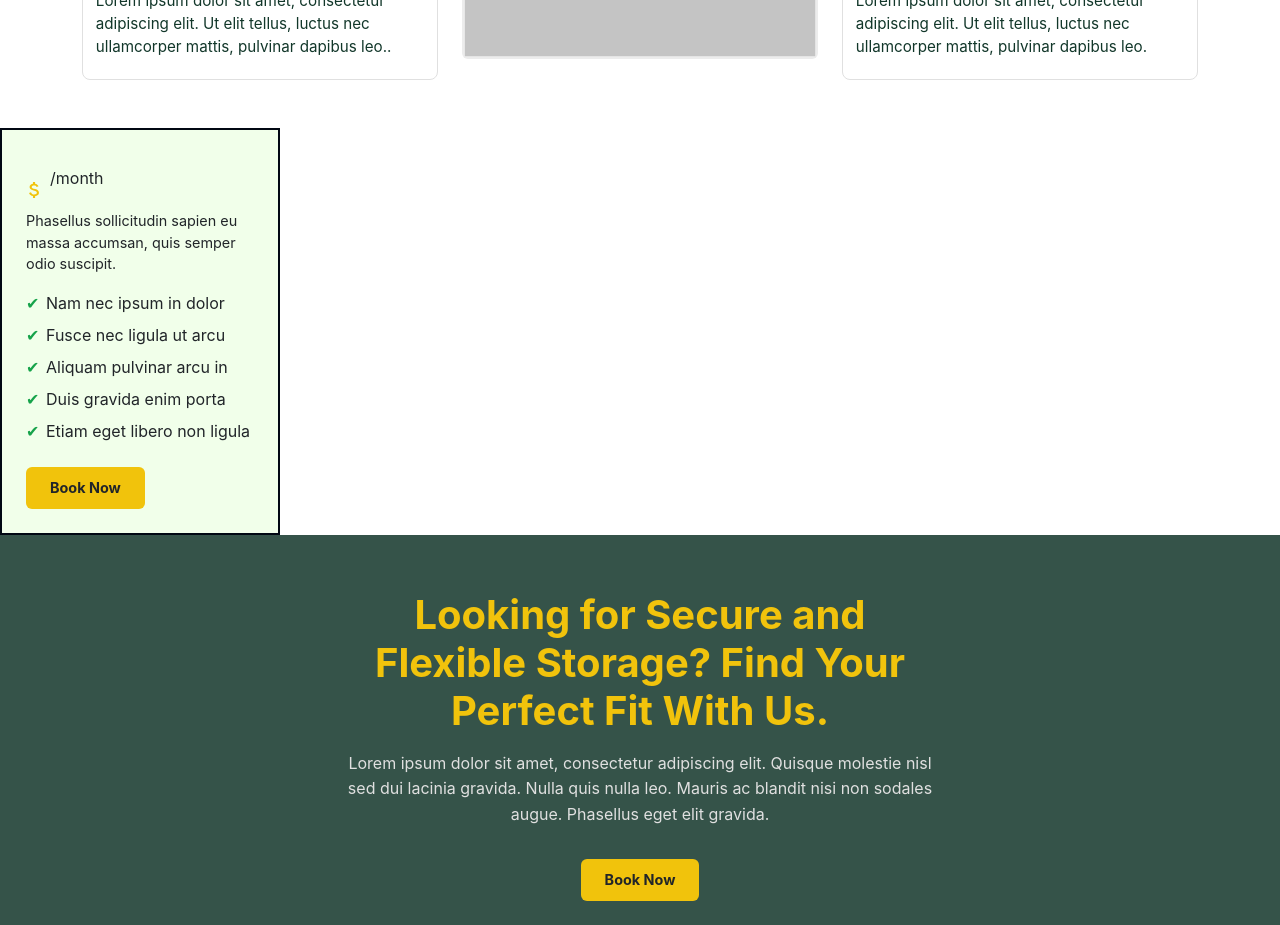
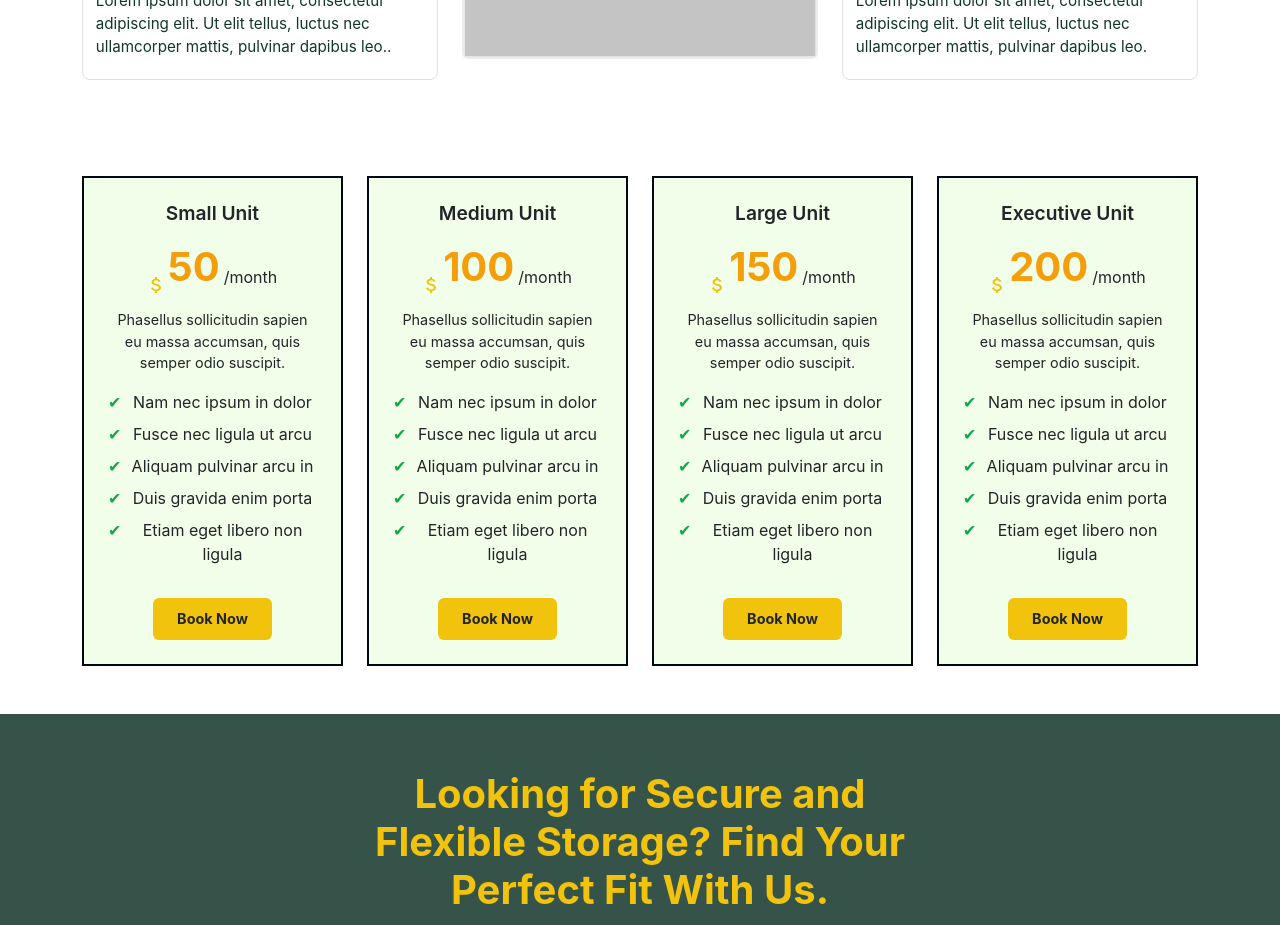
Before and after one commit to Pieplow/storaid-assignment-react, a React (Vite) app: page / in a window 1280 px wide. Shown: the part 1060-1985 px from the top of the page. Built offline with nearby package versions, Linux system fonts and the light colour scheme.

Commit message:
added css center

```diff
--- a/src/components/sections/PriceCards.jsx
+++ b/src/components/sections/PriceCards.jsx
@@ -3,8 +3,23 @@ import PriceTile from "../../generics/PriceTile";
 
 const PriceCards = () => {
   return (
-    <PriceTile />
-  )
-}
+    <div className="container my-5">
+      <div className="row justify-content-center g-4">
+        <div className="col-md-3 col-sm-6 d-flex justify-content-center">
+          <PriceTile title="Small Unit" price="50" />
+        </div>
+        <div className="col-md-3 col-sm-6 d-flex justify-content-center">
+          <PriceTile title="Medium Unit" price="100" />
+        </div>
+        <div className="col-md-3 col-sm-6 d-flex justify-content-center">
+          <PriceTile title="Large Unit" price="150" />
+        </div>
+        <div className="col-md-3 col-sm-6 d-flex justify-content-center">
+          <PriceTile title="Executive Unit" price="200" />
+        </div>
+      </div>
+    </div>
+  );
+};
 
 export default PriceCards
--- a/src/generics/PriceTile.css
+++ b/src/generics/PriceTile.css
@@ -5,7 +5,20 @@
   width: 280px;
   transition: all 0.3s ease;
   box-sizing: border-box;
+  text-align: center;
+  display: flex;
+  flex-direction: column;
+  align-items: center;
 }
+
+.price {
+  display: flex;
+  align-items: flex-start; /*ficar dollar tecknet*/
+  justify-content: center;
+  gap: 4px;
+  margin-bottom: 12px;
+}
+
 .price-tile:hover {
   background-color: var(--color-text);
   color: white;
@@ -27,12 +40,13 @@
 .price img {
   width: 16px;
   height: 16px;
+  transform: translateY(-4px);
 }
 
 .price-amount {
   font-size: 2.5rem;
   font-weight: 700;
-  color: #f59e0b; /* Gold-ish */
+  color: #f59e0b;
 }
 
 .price-period {
@@ -66,9 +80,14 @@
 }
 
 .price-tile:hover .features li::before {
-  color: #facc15; /* Yellow check on hover */
+  color: #facc15;
 }
 
 .price-tile:hover .price-amount {
-  color: #facc15; /* Yellow price */
+  color: #facc15;
 }
+
+.price-tile button {
+  display: block;
+  margin: 0 auto;
+}
```
